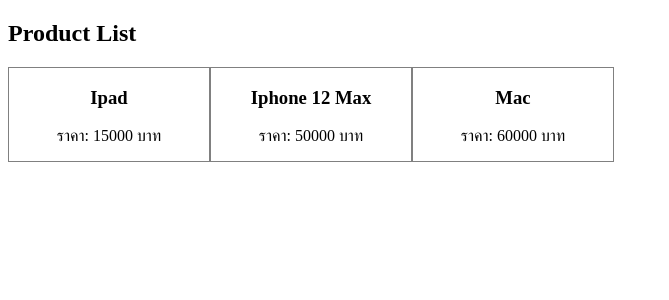
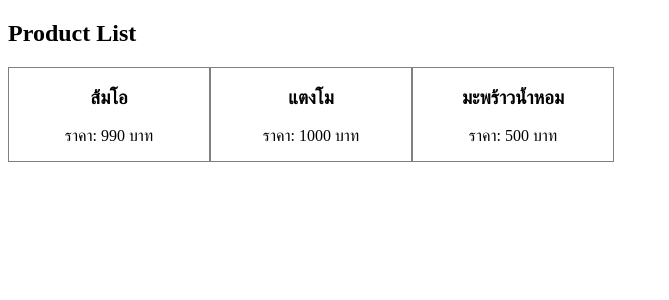
Before and after one commit to joecole1011/AngularCTF2, an Angular app: page / in a window 1280 px wide. Shown: the top 300 px of the page, without its empty margins (0-669 px from the left). Built offline with nearby package versions, Linux system fonts and the light colour scheme.

Commit message:
Lab 2 ทดสอบ Reipe#1 v.1
Lab 2 ทดสอบ Reipe#1 v.2

```diff
--- a/src/app/product-list/product-list.component.ts
+++ b/src/app/product-list/product-list.component.ts
@@ -11,17 +11,17 @@
   constructor() {
     this.products = [];
     this.products.push( {
-        name: 'Ipad',
-        price: 15000
+        name: 'ส้มโอ',
+        price: 990
     });
     this.products.push( {
-      name: 'Iphone 12 Max',
-      price: 50000
-    });
+      name: 'แตงโม',
+      price: 1000
+  });
   this.products.push( {
-    name: ' Mac',
-    price: 60000
-    });
+    name: 'มะพร้าวน้ำหอม',
+    price: 500
+  });
    }
 
   ngOnInit(): void {
```
